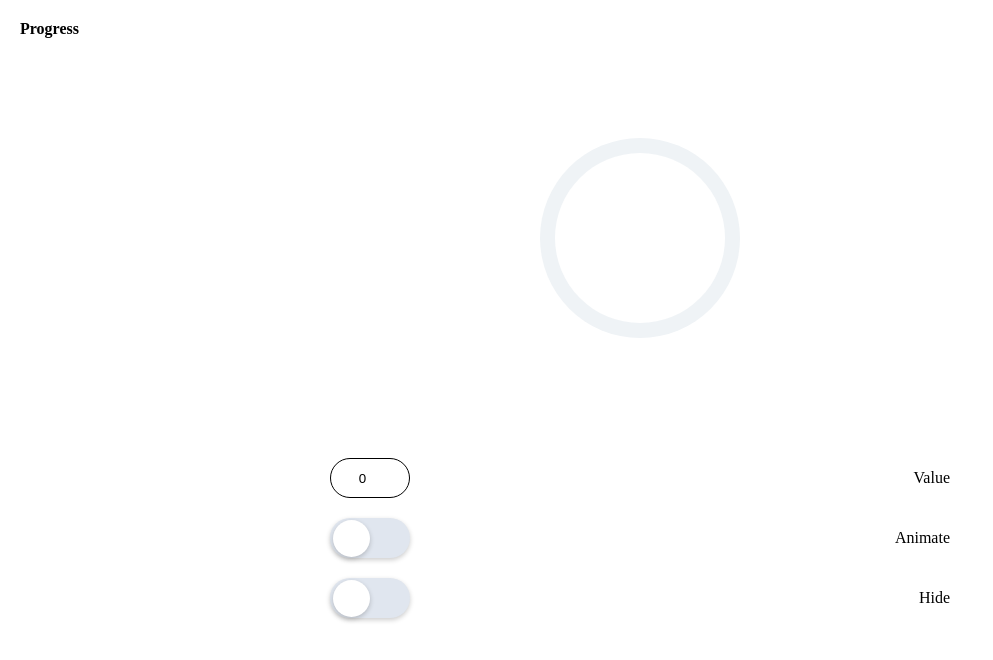
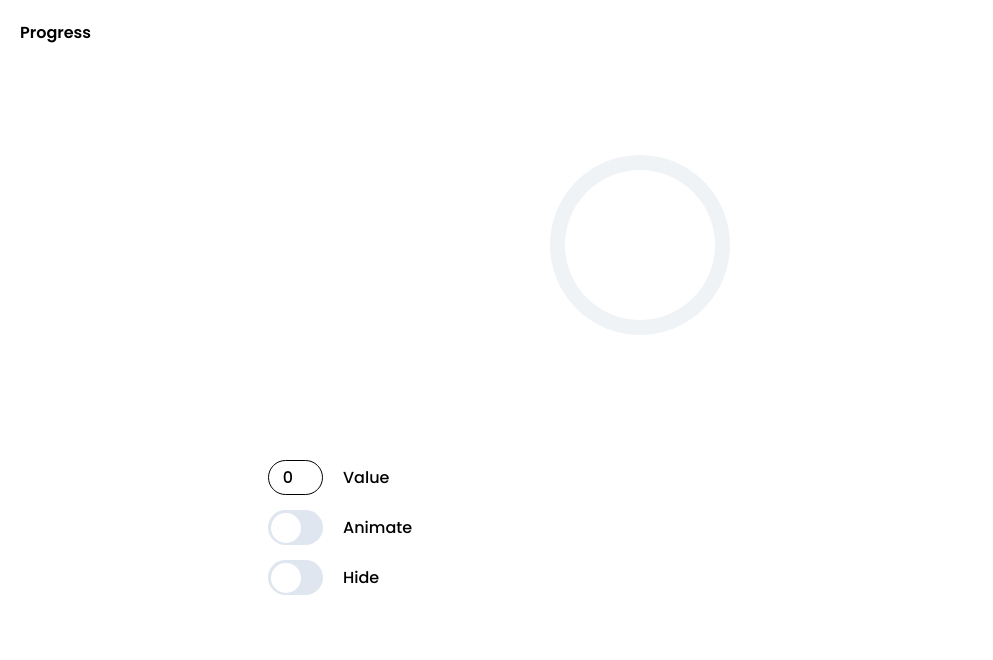
Before and after one commit to D00dlezZz/Ozon, a website: page dist/index.html in a window 1280 px wide. Shown: the whole page, without its empty margins (0-993 px from the left). Drawn offline with Linux system fonts and the light colour scheme.

Commit message:
added fonts

```diff
--- a/dist/index.html
+++ b/dist/index.html
@@ -19,9 +19,9 @@
                         <div class="inner"></div>
                     </div>
 
-                    <svg class="progress-ring" width="200" height="200">
+                    <svg class="progress-ring" width="180" height="180">
                         <circle class="progress-circle"
-                        stroke-width="15" cx="100" cy="100" r="92"/>
+                        stroke-width="15" cx="90" cy="90" r="82" fill="transparent"/>
                     </svg>
                 </div>
             </div>
--- a/dist/style.css
+++ b/dist/style.css
@@ -1,9 +1,12 @@
+@import url('https://fonts.googleapis.com/css2?family=Poppins:wght@400;500;600&display=swap');
+
 * {
     margin: 0;
     padding: 0;
     outline: none;
     -webkit-box-sizing: border-box;
     box-sizing: border-box;
+    font-family: Poppins;
 }
 
 body {
@@ -12,6 +15,7 @@ body {
 
 h1 {
     font-size: 16px;
+    font-weight: 600;
 }
 
 .progress-wrapper {
@@ -23,19 +27,20 @@ h1 {
 
 .progress-container {
     position: relative;
+
 }
 
 .outer {
-    width: 200px;
-    height: 200px;
+    width: 180px;
+    height: 180px;
     border-radius: 50%;
     background-color: #EFF3F6;
     padding: 15px;
 }
 
 .inner {
-    width: 170px;
-    height: 170px;
+    width: 150px;
+    height: 150px;
     border-radius: 50%;
     background-color: #FFFF;
 }
@@ -59,36 +64,38 @@ h1 {
     flex-direction: column;
     justify-content: center;
     align-items: center;
+
 }
 
 .ass {
     display: flex;
-    justify-content: space-between;
     align-items: center;
-    width: 50%;
-    margin-top: 20px;
+    justify-content: flex-start;
+    margin-top: 15px;
+    width:60%;
 }
 
 .percent {
-    width: 80px;
-    height: 40px;
+    width: 55px;
+    height: 35px;
     background: #fff;
     outline: none;
     border-radius: 20px;
     border: 1.5px solid;
     text-align: center;
+    font-size: 16px;
+    font-weight: 500;
 }
 
 .checkbox {
     position: relative;
-    width: 80px;
-    height: 40px;
+    width: 55px;
+    height: 35px;
     background: #E0E6EF;
     outline: none;
     -webkit-appearance: none;
     border-radius: 20px;
     transition: .5s;
-    box-shadow: 0 2px 5px rgba(0, 0, 0, .2);
 }
 
 .checkbox:checked {
@@ -98,16 +105,24 @@ h1 {
 .checkbox::before {
     content: '';
     position: absolute;
-    height: 37px;
-    width: 37px;
+    height: 30px;
+    width: 30px;
     border-radius: 20px;
-    top: 1.5px;
+    top: 2.5px;
     left: 3px;
     background: #fff;
-    box-shadow: 0 2px 5px rgba(0, 0, 0, .2);
     transition: .5s;
 }
 
 .checkbox:checked::before {
-    left: 40px;
+    left: 22px;
 }
+
+label {
+    font-size: 16px;
+    font-weight: 500;
+}
+
+input {
+    margin-right: 20px;
+}
```
